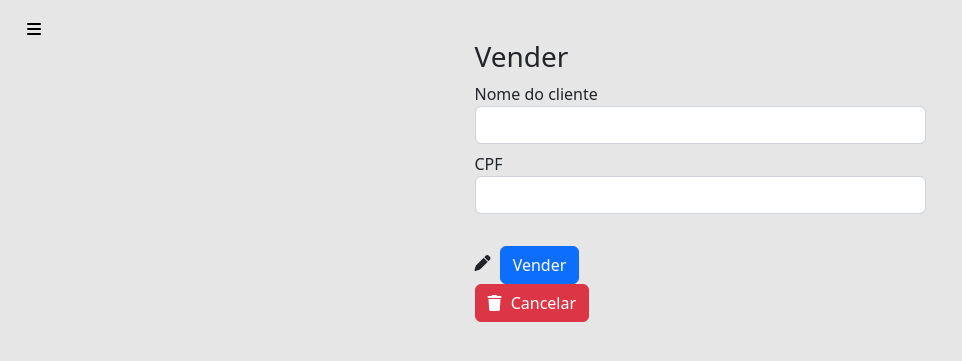
After one commit to felipergoncalves/JF-multimarcas, a Flask app: page /sell_car/1 in a window 1280 px wide. The commit adds this page. Shown: the top 361 px of the page, without its empty margins (0-962 px from the left). Run offline with Flask 2, Linux system fonts and the light colour scheme; data comes from the database, SQL or seed files in the repository; both versions use the stored data as it was after the commit; some libraries are stand-ins or nearby versions.

Commit message:
functionality: sell car

```diff
--- a/app.py
+++ b/app.py
@@ -1,5 +1,6 @@
 from flask import Flask, render_template, request, redirect, url_for, flash
 import os
+from datetime import date
 import sqlite3 as sql
 
 app=Flask(__name__)
@@ -13,7 +14,7 @@ def index():
     con = sql.connect("form_db.db")
     con.row_factory=sql.Row
     cur=con.cursor()
-    cur.execute("select * from car order by car.ID DESC")
+    cur.execute("select * from car where car.SOLD =? order by car.ID DESC", (0,))
     data=cur.fetchall()
     return render_template("index.html", datas=data)
 
@@ -39,7 +40,7 @@ def add_car():
         image.save(filepath)
         con=sql.connect("form_db.db")
         cur=con.cursor()
-        cur.execute("insert into car(MARCA, MODELO, PRECO, ANO, LOCALIZACAO, IMAGEM, DESCRICAO) values (?,?,?,?,?,?,?)", (marca, modelo, preco, ano, localizacao, image.filename, descricao))
+        cur.execute("insert into car(MARCA, MODELO, PRECO, ANO, LOCALIZACAO, IMAGEM, DESCRICAO, SOLD) values (?,?,?,?,?,?,?,?)", (marca, modelo, preco, ano, localizacao, image.filename, descricao, 0))
         con.commit()
         flash("Dados cadastrados", "success")
         return redirect(url_for("index"))
@@ -70,6 +71,29 @@ def edit_car(id):
     data=cur.fetchone()
     return render_template("edit_car.html", datas=data)
 
+@app.route("/sell_car/<string:id>", methods=["POST", "GET"])
+def sell_car(id):
+    if request.method == "POST":
+        cpf=request.form["client-cpf"]
+        nome=request.form["client-name"]
+        con=sql.connect("form_db.db")
+        cur=con.cursor()
+        cur.execute("insert into client(CPF, NOME) values (?,?)", (cpf, nome))
+        con.commit()
+        cpfClient = cpf
+        cur.execute("insert into venda(IDCARRO, IDCLIENTE, DATAVENDA) values (?,?,?)", (id, cpfClient, date.today()))
+        con.commit()
+        cur.execute("update car set SOLD=? where ID=?", (1, id))
+        con.commit()
+        flash("Carro vendido", "success")
+        return redirect(url_for("sales_history"))
+    con=sql.connect("form_db.db")
+    con.row_factory=sql.Row
+    cur=con.cursor()
+    cur.execute("select * from car where ID =?", (id,))
+    data=cur.fetchone()
+    return render_template("sell_car.html", datas=data)
+
 @app.route("/delete_car/<string:id>", methods=["GET"])
 def delete_car(id):
     con=sql.connect("form_db.db")
@@ -79,6 +103,16 @@ def delete_car(id):
     flash("Dados excluídos", "warning")
     return redirect(url_for("index"))
 
+
+@app.route("/historico_vendas", methods=["GET"])
+def sales_history():
+    con = sql.connect("form_db.db")
+    con.row_factory=sql.Row
+    cur=con.cursor()
+    cur.execute("select car.MODELO, car.MARCA, car.PRECO, client.NOME, client.CPF, venda.DATAVENDA from car inner join client inner join venda on car.ID = venda.IDCARRO and venda.IDCLIENTE = client.CPF where car.SOLD=? order by car.ID DESC", (1,))
+    data=cur.fetchall()
+    return render_template("sales_history.html", datas=data, )
+
 if __name__=='__main__':
     app.secret_key='admin123'
     app.run(debug=True)
--- /dev/null
+++ b/static/css/sales_history.css
@@ -0,0 +1,4 @@
+.table{
+    background-color: white;
+    border-radius: 8px;
+}
--- a/templates/dashboard.html
+++ b/templates/dashboard.html
@@ -6,6 +6,7 @@
     <title>JF multimarcas</title>
     <link rel="stylesheet" href="{{ url_for('static', filename='css/dashboard.css')}}">
     <link rel="stylesheet" href="{{ url_for('static', filename='css/index.css')}}">
+    <link rel="stylesheet" href="{{ url_for('static', filename='css/sales_history.css')}}">
     <link href="https://cdn.jsdelivr.net/npm/bootstrap@5.2.2/dist/css/bootstrap.min.css" rel="stylesheet" integrity="sha384-Zenh87qX5JnK2Jl0vWa8Ck2rdkQ2Bzep5IDxbcnCeuOxjzrPF/et3URy9Bv1WTRi" crossorigin="anonymous">
   </head>
   <body>
@@ -28,7 +29,7 @@
               <hr id="sidebar-hr">
               <li><a class="nav-item" href="{{url_for('add_car')}}"><i class="fa-solid fa-circle-plus"></i>Novo carro</a></li>
               <hr id="sidebar-hr">
-              <li><a class="nav-item" href=""><i class="fa-solid fa-clock-rotate-left"></i>Histórico de vendas</a></li>
+              <li><a class="nav-item" href="{{url_for('sales_history')}}"><i class="fa-solid fa-clock-rotate-left"></i>Histórico de vendas</a></li>
               <hr id="sidebar-hr">
             </ul>
           </div>
--- a/templates/edit_car.html
+++ b/templates/edit_car.html
@@ -33,9 +33,13 @@
                 <input type="text" name="descricao" required class="form-control" value="{{datas.DESCRICAO}}">
             </div>
             <br>
-            <input type="submit" value="Confirmar" class="btn btn-primary">
+            <div class="update-button">
+                <i class="fa-solid fa-pen"></i>
+                <input type="submit" value="Confirmar" class="btn btn-primary">
+            </div>
         </form>
         <a href="{{url_for('delete_car', id=datas.ID)}}" class="btn btn-danger" onclick="return confirm('Tem certeza que deseja excluir?')"><i class="fa-solid fa-trash"></i> Excluir</a>
+        <a href="{{url_for('sell_car', id=datas.ID)}}" class="btn btn-success"><i class="fa-solid fa-check"></i> Vender</a>
     </div>
 </div>
 {% endblock %}
--- /dev/null
+++ b/templates/sell_car.html
@@ -0,0 +1,24 @@
+{% extends 'dashboard.html' %}
+{% block body %}
+<div class="row">
+    <div class="col-5 mx-auto">
+        <h3>Vender</h3>
+        <form action="{{url_for('sell_car', id=datas.ID)}}" method="POST">
+            <div class="form group mb-2">
+                <label for="client-name">Nome do cliente</label>
+                <input type="text" name="client-name" required class="form-control">
+            </div>
+            <div class="form group mb-2">
+                <label for="client-cpf">CPF</label>
+                <input type="text" name="client-cpf" required class="form-control">
+            </div>
+            <br>
+            <div class="update-button">
+                <i class="fa-solid fa-pen"></i>
+                <input type="submit" value="Vender" class="btn btn-primary">
+            </div>
+        </form>
+        <a href="{{url_for('index')}}" class="btn btn-danger"><i class="fa-solid fa-trash"></i> Cancelar</a>
+    </div>
+</div>
+{% endblock %}
```
Also changed, not shown: form_db.py (+29 -5 lines), templates/sales_history.html (added, +28 -0 lines), form_db.db, static/images/458-Italia-4.5-V8-F1-DCT-Rosso-Corsa-2010-Ferrari-Frente-Lateral-Lado-do-Motorista-e-Rodas-Black-Prime-Veiculos-BH-Minas-Gerais-Brasil.jpg (added), static/images/chevrolet-camaro-ss-coupe-2.jpg (added).
